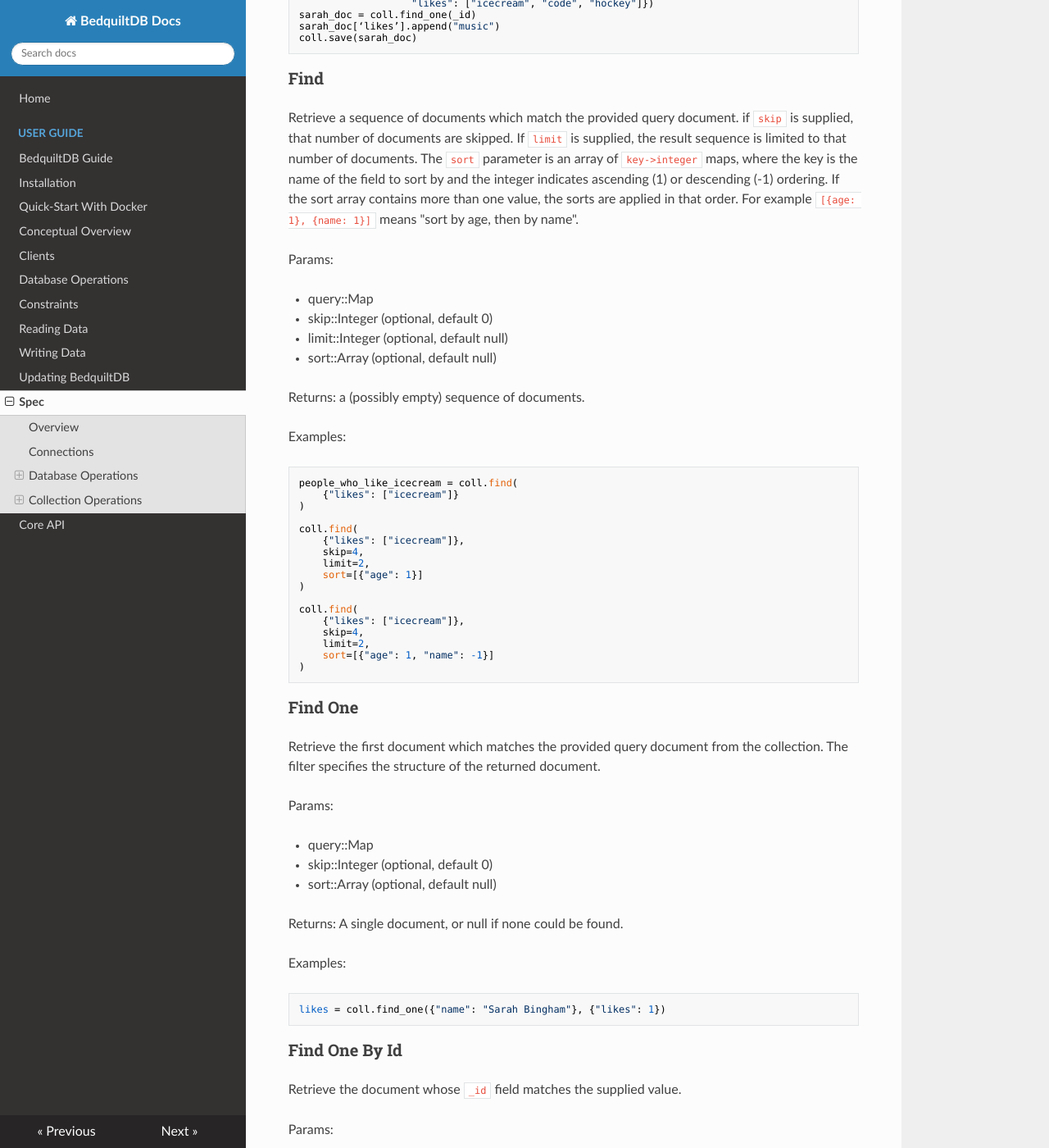
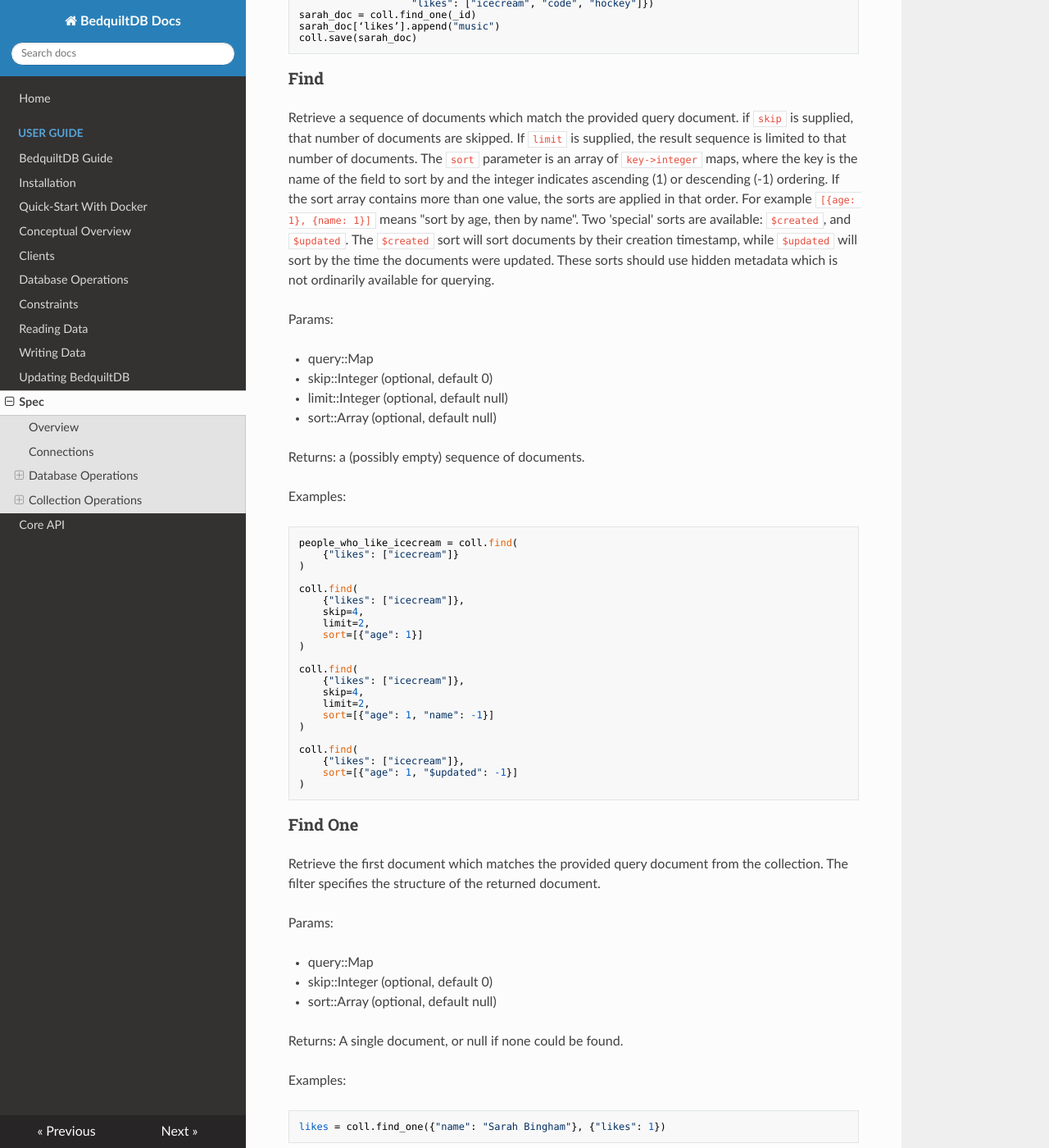
Before and after one commit to BedquiltDB/bedquilt-core, an MkDocs documentation site: the page built from doc/spec.md, in a window 1280 px wide and 1400 px high, scrolled down 4834 px. Shown: the whole window at 82% size. Built offline with MkDocs 1.6.1, drawn with Linux system fonts in a browser that asks for light colours; nearby versions of some CDN libraries; old or Windows-style settings are respelled for this version of MkDocs.

Commit message:
document $created and $updated sorts

````diff
--- a/doc/spec.md
+++ b/doc/spec.md
@@ -236,7 +236,8 @@ The `sort` parameter is an array of `key->integer` maps, where the key is the
 name of the field to sort by and the integer indicates ascending (1) or
 descending (-1) ordering. If the sort array contains more than one value, the
 sorts are applied in that order. For example `[{age: 1}, {name: 1}]` means
-"sort by age, then by name".
+"sort by age, then by name". Two 'special' sorts are available: `$created`, and `$updated`.
+The `$created` sort will sort documents by their creation timestamp, while `$updated` will sort by the time the documents were updated. These sorts should use hidden metadata which is not ordinarily available for querying.
 
 Params:
 
@@ -265,6 +266,11 @@ coll.find(
     skip=4,
     limit=2,
     sort=[{"age": 1, "name": -1}]
+)
+
+coll.find(
+    {"likes": ["icecream"]},
+    sort=[{"age": 1, "$updated": -1}]
 )
 ```
 
````
